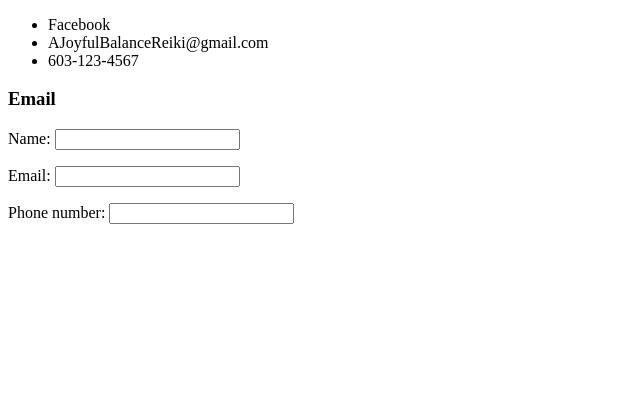
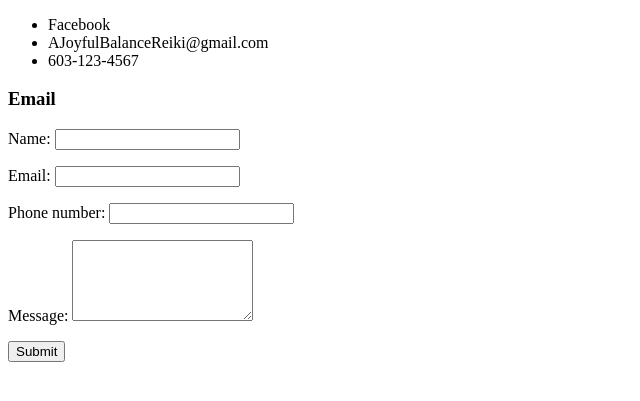
Before and after one commit to myrmnn/form, a plain HTML site: page index.html in a window 1280 px wide. Shown: the part 105-506 px from the top of the page, without its empty margins (0-640 px from the left). Drawn offline with Linux system fonts and the light colour scheme.

Commit message:
finished html

```diff
--- a/index.html
+++ b/index.html
@@ -34,6 +34,13 @@
                         <label for="phone">Phone number:</label>
                         <input type="tel" name="phone" id="phone">
                     </p>
+                    <p>
+                        <label for="message">Message:</label>
+                        <textarea name="message" id="message" rows="5"></textarea>
+                    </p>
+                    <p>
+                        <button>Submit</button>
+                    </p>
                 </form>
             </div>
 
```
